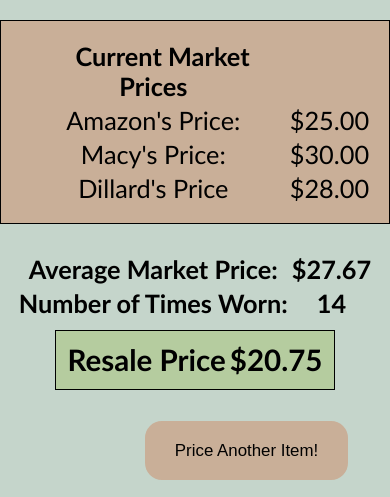
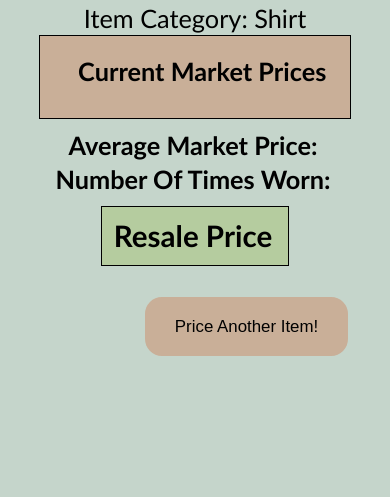
Before and after one commit to xhuan104/TeamCrayola, a website: page ResalePriceGenerator/www/index.html in a window 390 px wide. Shown: the part 2103-2600 px from the top of the page. After the commit the page ends 2570 px from the top, so only its background shows below. Drawn offline with nearby package versions, Linux system fonts and the light colour scheme.

Commit message:
Updated html and css

```diff
--- a/ResalePriceGenerator/www/index.html
+++ b/ResalePriceGenerator/www/index.html
@@ -24,15 +24,18 @@
         <div class="step" id="cameraPage">
             <a name="cameraPage"></a>
 
+            <!-- create header for each of the "pages": supply it with logo and app name -->
             <div class="header">
                 <h1> Resale Price Generator&nbsp;<img src="img\appLogo.png" class="headerLogo" /> </h1>
             </div>
             <br>
 
+            <!-- prompt user to take photo of their item -->
             <p>Begin by taking a photo of your clothing item to get the most accurate resale price!</p>
             <img src="img\appLogo.png" alt="image" id="photo">
             <br><br>
 
+            <!-- call app.takephoto() function to open the camera and allow user to take photo-->
             <button id="cameraTakePicture" onclick="app.takephoto()">
                 <a href="#photoOfClothing">Take Photo!</a>
             </button>
@@ -42,15 +45,18 @@
         <br>
         <!-- END OF DIV NUMBER 1 -->
 
-        <!-- START OF SECOND DIV -->
+        <!-- START OF SECOND DIV: price check processing page -->
         <div class="step" id="photoOfClothing">
             <a name="photoOfClothing"></a>
+
+            <!-- create header for each of the "pages": supply it with logo and app name -->
             <div class="header">
                 <h1> Resale Price Generator&nbsp;<img src="img\appLogo.png" class="headerLogo" /> </h1>
             </div>
 
             <br><br>
 
+            <!-- if price check is successful...--->
             <h2> &nbsp;&nbsp;&nbsp; Price Check Complete! &nbsp;&nbsp;&nbsp;</h2>
 
             <br>
@@ -58,26 +64,44 @@
             <img src="img\appLogo.png" alt="image" id="photo2">
             <br>
 
+            <!-- user can choose to price their item or go back to the camera page-->
             <button type="button" onclick="clearPhoto()"><a href="#cameraPage">Back</a></button>
-            <button type="button"><a href="#pricePage">Check My Price!</a></button>
+            <button type="button" onclick="checkPriceClick()"><a href="#pricePage">Check My Price!</a></button>
         </div>
         <br>
         <!-- END OF DIV NUMBER 2 -->
 
-        <!-- START OF THIRD DIV -->
+        <!-- START OF THIRD DIV: price check page -->
         <div class="step" id="pricePage">
             <a name="pricePage"></a>
 
+            <!-- create header for each of the "pages": supply it with logo and app name -->
             <div class="header">
                 <h1> Resale Price Generator&nbsp;<img src="img\appLogo.png" class="headerLogo" /> </h1>
             </div>
 
             <img src="img\appLogo.png" alt="image" id="photo3">
-            <br> <br />
 
+            <!-- <p id="itemCategory"></p> this would have been used if API worked properly -->
+            <!-- since api isnt working, we hardcoded the item category as shirt for our demo-->
+            <p>Item Category: Shirt</p>
+
+            <!-- current market price table: displays 3 departments item is sold at the 3 prices -->
             <table id="currentMarketPriceTable">
                 <th> &nbsp;&nbsp;&nbsp;Current Market Prices</th>
                 <tr>
+                    <td id="department1Name"></td>
+                    <td id="department1Price"></td>
+                </tr>
+                <tr>
+                    <td id="department2Name"></td>
+                    <td id="department2Price"></td>
+                </tr>
+                <tr>
+                    <td id="department3Name"></td>
+                    <td id="department3Price"></td>
+                </tr>
+                <!--<tr>
                     <td>Amazon's Price: </td>
                     <td>$25.00</td>
                 </tr>
@@ -88,29 +112,35 @@
                 <tr>
                     <td>Dillard's Price</td>
                     <td>$28.00</td>
+                </tr>-->
+            </table>
+
+            <!-- calculation table: shows average market price and number of times worn item is worn -->
+            <table id="calculationTable">
+                <tr>
+                    <td>Average Market Price:</td>
+                    <td id="averageMarketPrice"></td>
+                    <!--<td>$27.67</td>-->
+                </tr>
+                <tr>
+                    <td id="numberOfTimesWornLabel">Number Of Times Worn:</td>
+                    <td id="numberOfTimesWorn"></td>
+                    <!--<td>Number of Times Worn:</td>
+                    <td>14</td>-->
+                </tr>
+            </table>
+
+            <!-- resale price table: takes avg market price, times worn, and item cateogy into consideration when generating resale price -->
+            <table id="resalePriceTable">
+                <tr>
+                    <td> Resale Price </td>
+                    <td id="resalePrice"></td>
+                    <!--<td>$20.75</td>-->
                 </tr>
             </table>
             <br>
 
-            <table id="calculationTable">
-                <tr>
-                    <td>Average Market Price:</td>
-                    <td>$27.67</td>
-                </tr>
-                <tr>
-                    <td>Number of Times Worn:</td>
-                    <td>14</td>
-                </tr>
-            </table>
-
-            <table id="resalePriceTable">
-                <tr>
-                    <td> Resale Price </td>
-                    <td>$20.75</td>
-                </tr>
-            </table>
-            <br>
-
+            <!-- user can choose to price another item, will be brought back to camera page -->
             <button type="button" id="priceAnotherItemButton" onclick="clearPhoto()">
                 <a href="#cameraPage"> Price Another Item! </a>
             </button>
```
Also changed, not shown: 1 other file.
